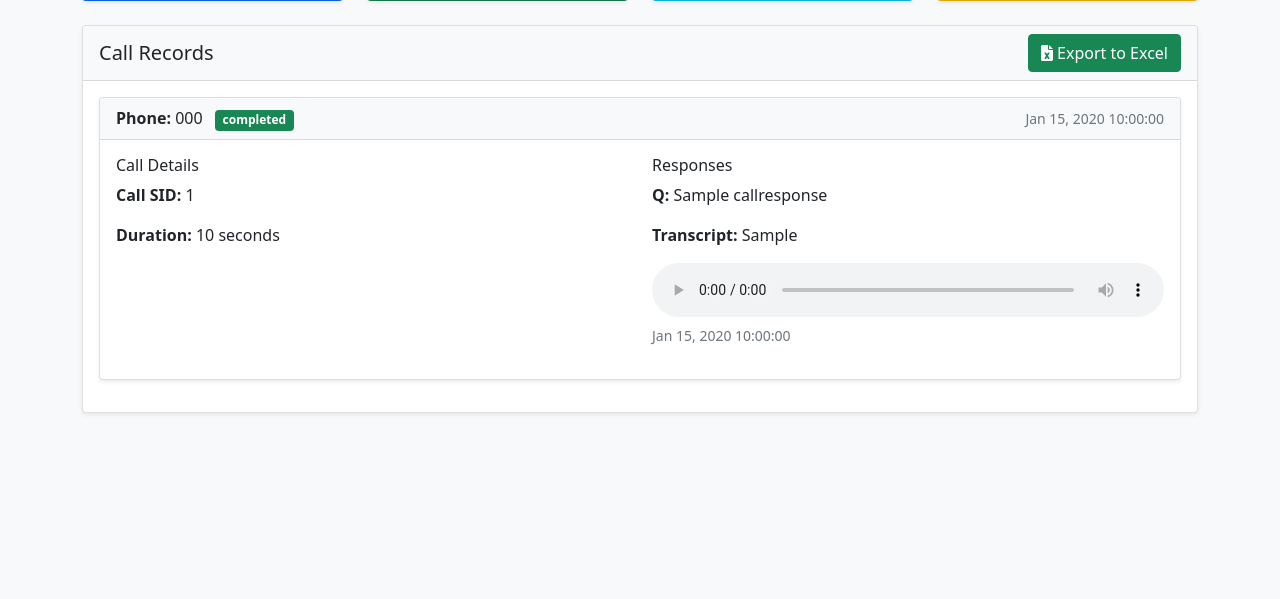
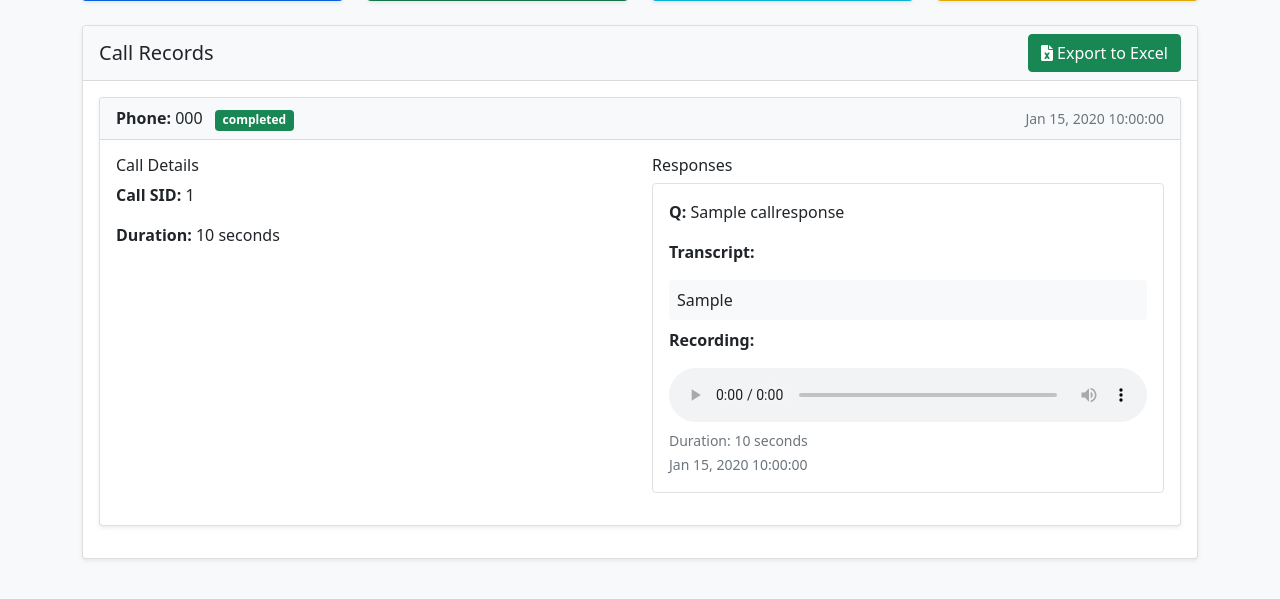
Before and after one commit to sriharsha-gvkss/hr_call_half, a Django app: page /dashboard/ in a window 1280 px wide. Shown: the part 183-782 px from the top of the page. Run offline with Django 5.2, Linux system fonts and the light colour scheme; a user stored in the database is signed in; tables that the repository leaves empty hold one stand-in row (values such as "Sample post").

Commit message:
Fix duplicate name question and improve transcript display

```diff
--- a/call/templates/call/dashboard.html
+++ b/call/templates/call/dashboard.html
@@ -73,16 +73,29 @@
                                         <div class="col-md-6">
                                             <h6>Responses</h6>
                                             {% for response in call.responses.all %}
-                                                <div class="mb-3">
+                                                <div class="mb-3 p-3 border rounded">
                                                     <p><strong>Q:</strong> {{ response.question }}</p>
                                                     {% if response.transcript %}
-                                                        <p><strong>Transcript:</strong> {{ response.transcript }}</p>
+                                                        <div class="mt-2">
+                                                            <p><strong>Transcript:</strong></p>
+                                                            <div class="p-2 bg-light rounded">
+                                                                {{ response.transcript }}
+                                                            </div>
+                                                        </div>
+                                                    {% elif response.transcript_status == 'pending' %}
+                                                        <p class="text-warning">Transcript pending...</p>
+                                                    {% elif response.transcript_status == 'failed' %}
+                                                        <p class="text-danger">Failed to get transcript</p>
                                                     {% endif %}
                                                     {% if response.recording_url %}
-                                                        <audio controls class="w-100">
-                                                            <source src="{{ response.recording_url }}" type="audio/mpeg">
-                                                            Your browser does not support the audio element.
-                                                        </audio>
+                                                        <div class="mt-2">
+                                                            <p><strong>Recording:</strong></p>
+                                                            <audio controls class="w-100">
+                                                                <source src="{{ response.recording_url }}" type="audio/mpeg">
+                                                                Your browser does not support the audio element.
+                                                            </audio>
+                                                            <small class="text-muted">Duration: {{ response.recording_duration }} seconds</small>
+                                                        </div>
                                                     {% endif %}
                                                     <small class="text-muted">
                                                         {{ response.created_at|date:"M d, Y H:i:s" }}
--- a/call/views.py
+++ b/call/views.py
@@ -79,7 +79,6 @@ def make_call(request):
 
         # Reset session for new call
         request.session['current_question_index'] = 0
-        request.session['questions'] = INTERVIEW_QUESTIONS
 
         # Create webhook URL using settings
         webhook_url = f"{settings.PUBLIC_URL}/answer/"
@@ -130,9 +129,6 @@ def answer(request):
 
         # Get call details
         call = client.calls(call_sid).fetch()
-
-        # Reset session for new call
-        request.session['current_question_index'] = 0
 
         # Get the first question
         question = INTERVIEW_QUESTIONS[0]
@@ -309,13 +305,29 @@ def dashboard(request):
             # Get the first response for each call to get call details
             first_response = CallResponse.objects.filter(call_sid=call['call_sid']).first()
             if first_response:
+                # Get all responses for this call
+                responses = CallResponse.objects.filter(call_sid=call['call_sid']).order_by('created_at')
+
+                # Get transcripts for each response
+                for response in responses:
+                    if response.recording_sid and not response.transcript:
+                        try:
+                            client = Client(settings.TWILIO_ACCOUNT_SID, settings.TWILIO_AUTH_TOKEN)
+                            transcript = client.transcriptions.list(recording_sid=response.recording_sid)
+                            if transcript:
+                                response.transcript = transcript[0].transcription_text
+                                response.transcript_status = 'completed'
+                                response.save()
+                        except Exception as e:
+                            logger.error(f"Error fetching transcript for recording {response.recording_sid}: {str(e)}")
+
                 call_records.append({
                     'phone_number': first_response.phone_number,
                     'call_sid': first_response.call_sid,
                     'call_status': first_response.call_status,
                     'created_at': first_response.created_at,
                     'recording_duration': first_response.recording_duration,
-                    'responses': CallResponse.objects.filter(call_sid=call['call_sid']).order_by('created_at')
+                    'responses': responses
                 })
 
         # Calculate statistics
```
